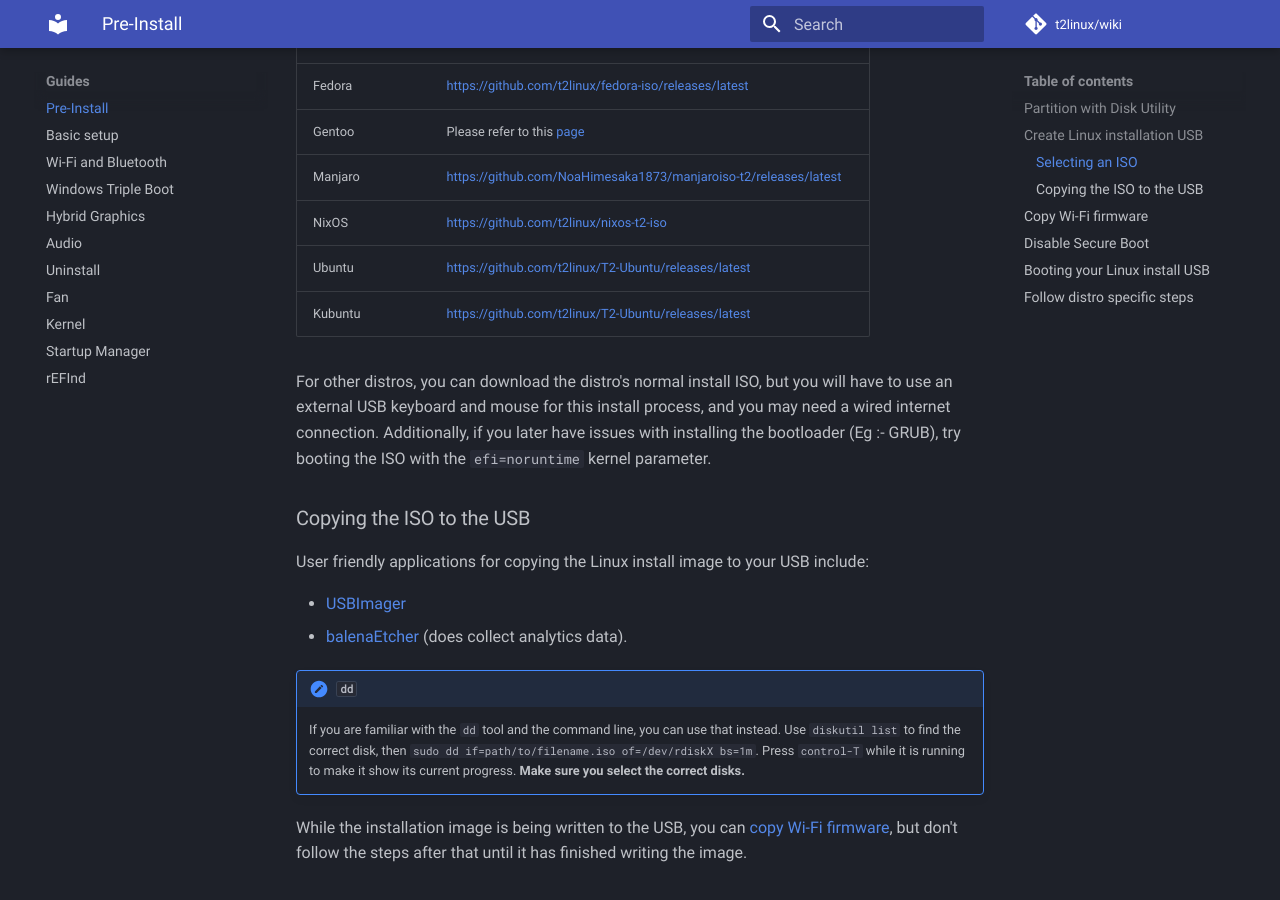
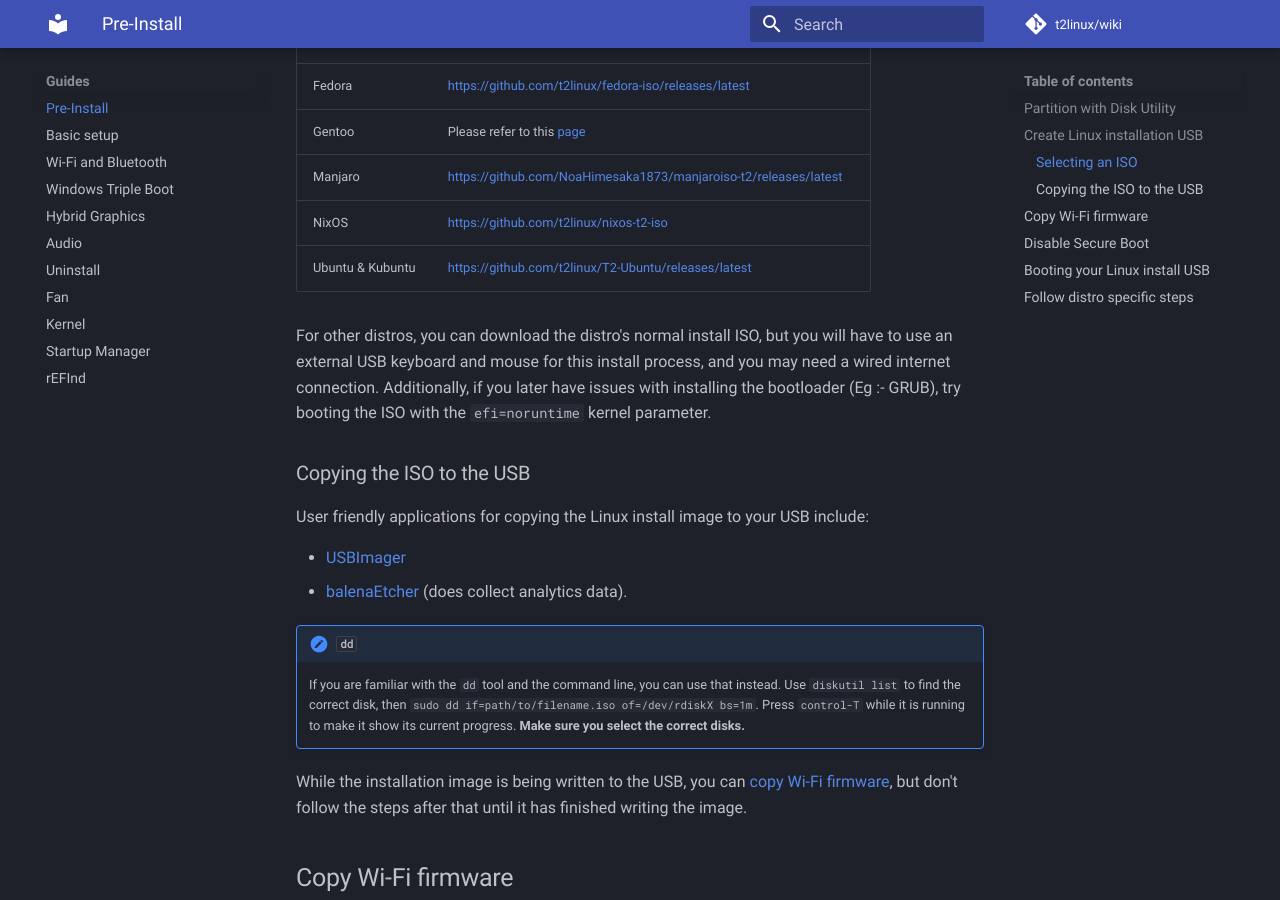
Before and after one commit to t2linux/wiki, an MkDocs documentation site: the page built from docs/guides/preinstall.md, in a window 1280 px wide and 900 px high, scrolled down 1032 px. Built offline with MkDocs 1.6.1 and Material for MkDocs 9.7.7, drawn with Linux system fonts in a browser that asks for light colours; comment, search, counter and statistics services are not loaded; part of the change alters nothing that is shown.

Commit message:
Update preinstall.md

```diff
--- a/docs/guides/preinstall.md
+++ b/docs/guides/preinstall.md
@@ -25,8 +25,7 @@ Listed below are the currently available ISO files with T2 support. Choose a dis
 | Gentoo             | Please refer to this [page](https://wiki.t2linux.org/distributions/gentoo/installation/) |
 | Manjaro            | <https://github.com/NoaHimesaka1873/manjaroiso-t2/releases/latest> |
 | NixOS              | <https://github.com/t2linux/nixos-t2-iso> |
-| Ubuntu             | <https://github.com/t2linux/T2-Ubuntu/releases/latest> |
-| Kubuntu            | <https://github.com/t2linux/T2-Ubuntu/releases/latest> |
+| Ubuntu & Kubuntu   | <https://github.com/t2linux/T2-Ubuntu/releases/latest> |
 
 For other distros, you can download the distro's normal install ISO, but you will have to use an external USB keyboard and mouse for this install process, and you may need a wired internet connection. Additionally, if you later have issues with installing the bootloader (Eg :- GRUB), try booting the ISO with the `efi=noruntime` kernel parameter.
 
```
